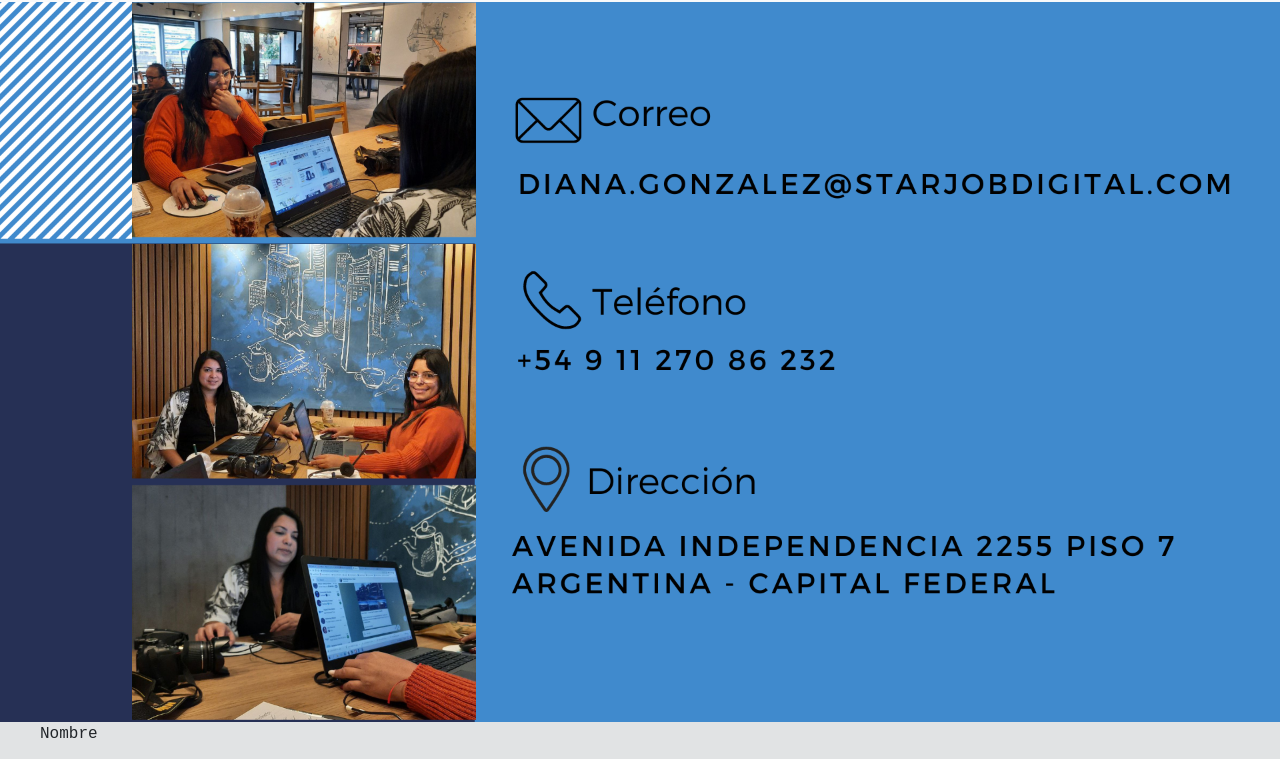
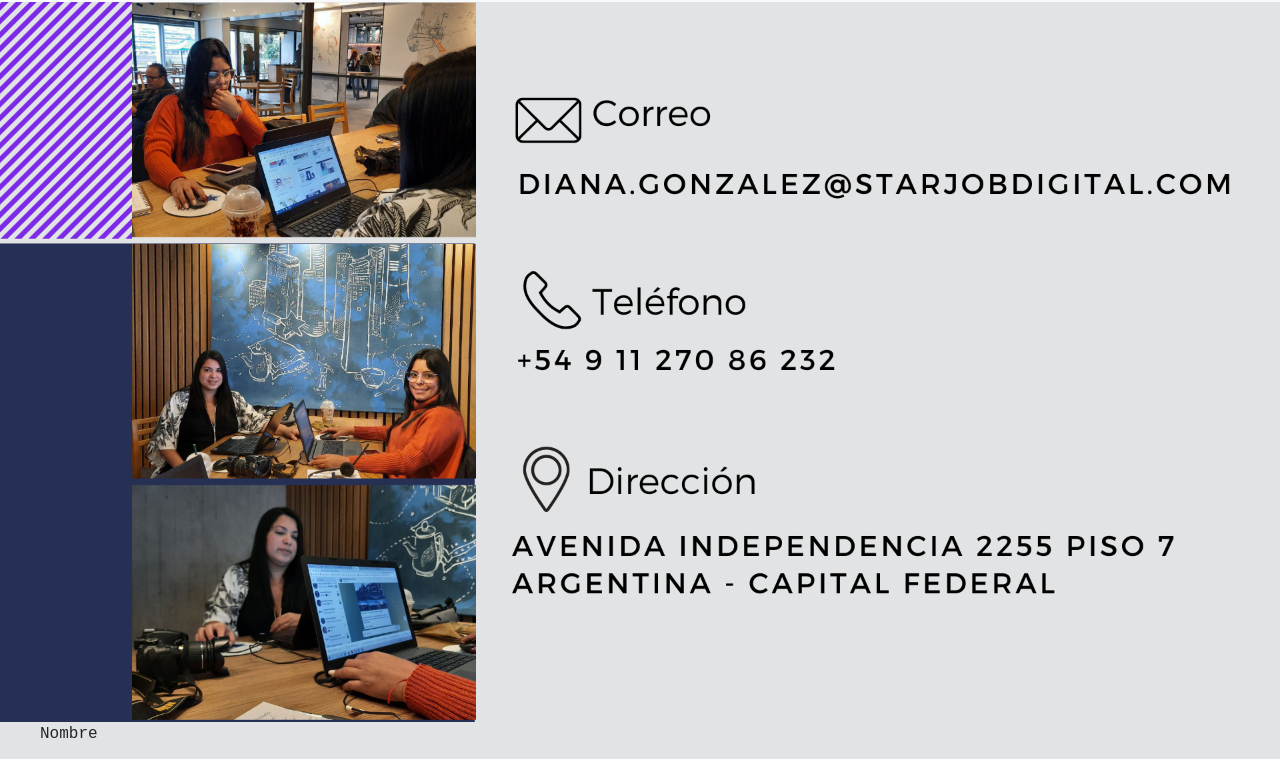
Before and after one commit to danielapineda06/starJobs, a plain HTML site: page secciones/contacto.html in a window 1280 px wide. Shown: the part 124-883 px from the top of the page. Drawn offline with nearby package versions, Linux system fonts and the light colour scheme; files whose address does not match are found by name.

Commit message:
first commit

```diff
--- a/secciones/contacto.html
+++ b/secciones/contacto.html
@@ -48,7 +48,7 @@
 
         <section>
             <div>
-                <img class="contacto" src="../multimedia/contactoo.png" class="d-block w-100" alt="...">
+                <img class="contacto" src="../multimedia/cont.png" class="d-block w-100" alt="...">
             </div>
         </section>
         <form class="contactoo">
```
Also changed, not shown: secciones/servicios.html (+5 -3 lines), multimedia/cont.png (added), multimedia/logo.png, 1 other file.
